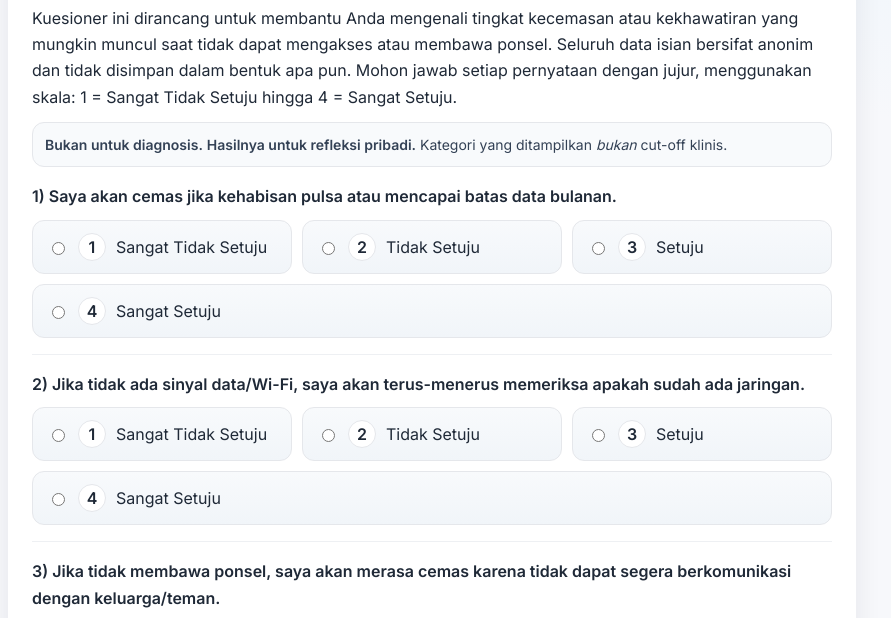
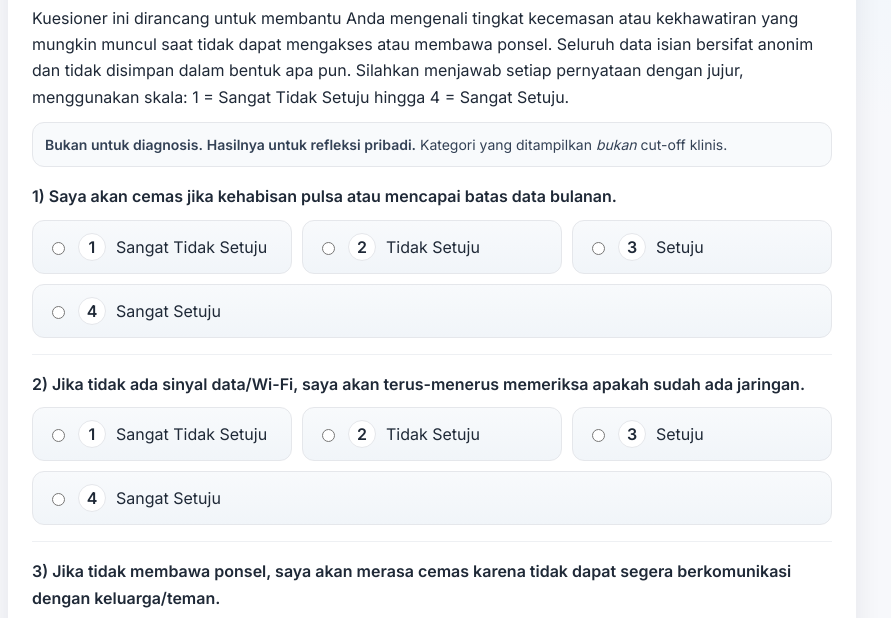
Before and after one commit to RRAShaleha/interbeing-nomophobia-indonesian-version, a plain HTML site: page index.html in a window 1280 px wide. Shown: the part 117-735 px from the top of the page, without its empty margins (208-1099 px from the left). Drawn offline with Linux system fonts and the light colour scheme.

Commit message:
Update wording for questionnaire instructions

```diff
--- a/index.html
+++ b/index.html
@@ -100,7 +100,7 @@
       Kuesioner ini dirancang untuk membantu Anda mengenali tingkat kecemasan atau
       kekhawatiran yang mungkin muncul saat tidak dapat mengakses atau membawa ponsel.
       Seluruh data isian bersifat anonim dan tidak disimpan dalam bentuk apa pun.
-      Mohon jawab setiap pernyataan dengan jujur, menggunakan skala: 1 = Sangat Tidak Setuju hingga 4 = Sangat Setuju.
+      Silahkan menjawab setiap pernyataan dengan jujur, menggunakan skala: 1 = Sangat Tidak Setuju hingga 4 = Sangat Setuju.
       </p>
       <div class="notice"><strong>Bukan untuk diagnosis.</strong> <strong>Hasilnya untuk refleksi pribadi.</strong> Kategori yang ditampilkan
       <em>bukan</em> cut-off klinis.</div>
```
